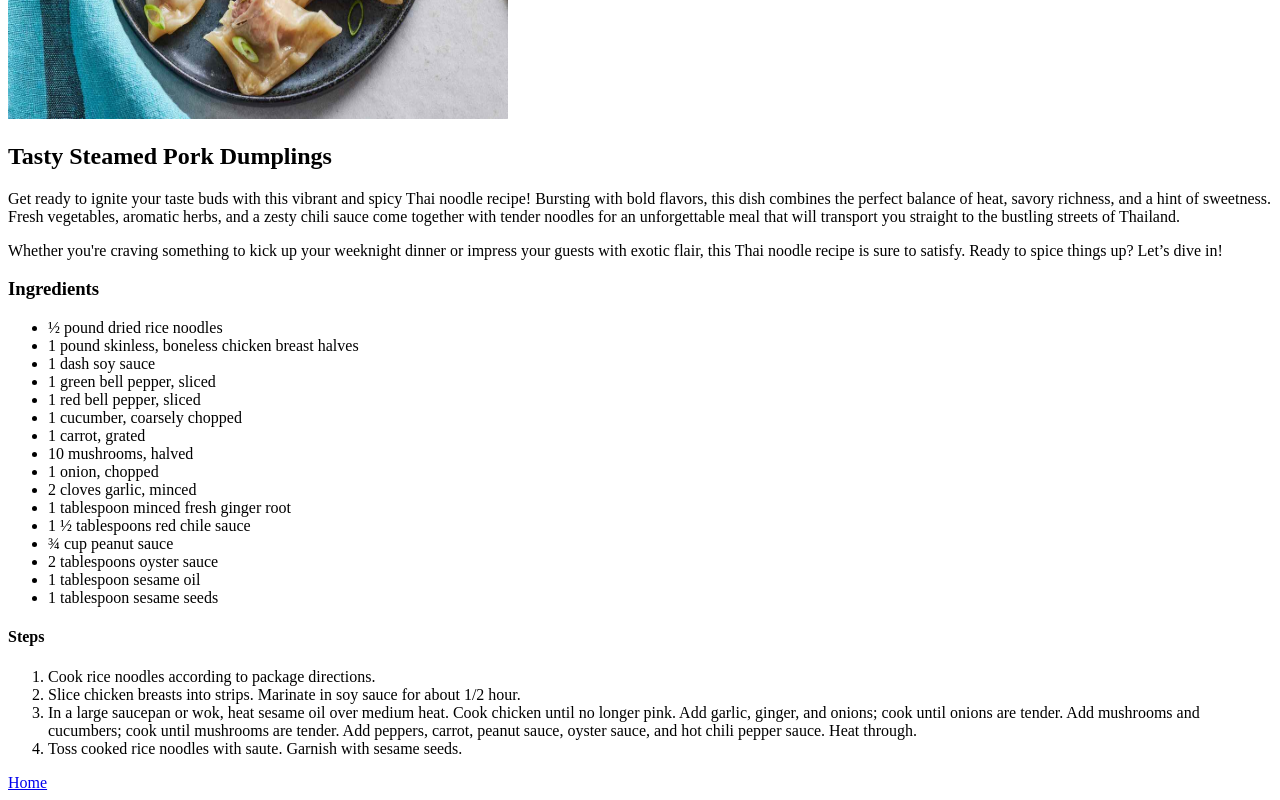
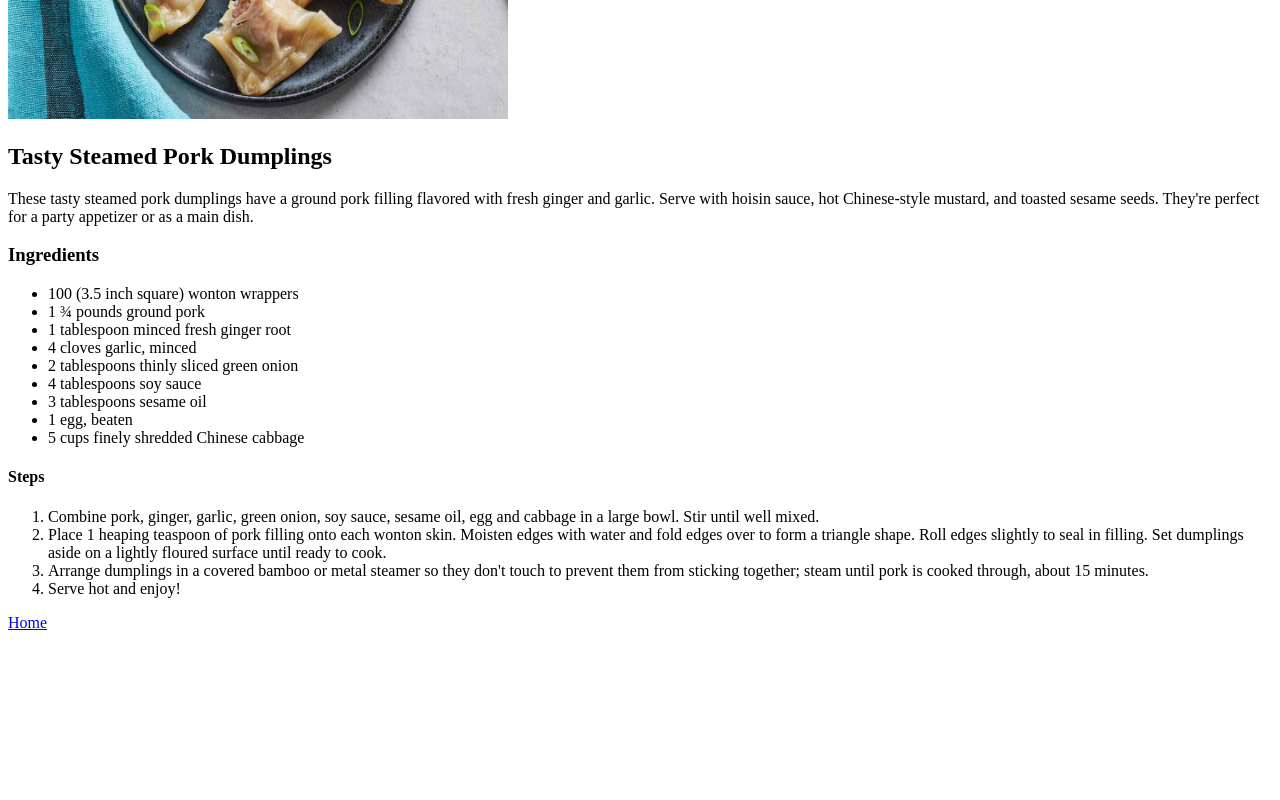
Before and after one commit to jaypetlele/odin-recipes, a plain HTML site: page recipes/pork-dumplings.html in a window 1280 px wide. Shown: the part 461-1261 px from the top of the page. After the commit the page ends 1101 px from the top, so only its background shows below. Drawn offline with Linux system fonts and the light colour scheme.

Commit message:
add pork-dumplings.html h2,h3 and <p>
replace h2 content to relevant with current html
replace h2 sibling <p> to relevant with current html
replace h3 sibling <p> tag to relevant with current html file
replace h4 sibling <p> tag to relevant with current html file

```diff
--- a/recipes/pork-dumplings.html
+++ b/recipes/pork-dumplings.html
@@ -10,34 +10,27 @@
 
         <img src="../images/pork-dumplings.jpg" height="500" width="500" alt=""Image of Pork Dumplings>
         <h2>Tasty Steamed Pork Dumplings</h2>
-        <p>Get ready to ignite your taste buds with this vibrant and spicy Thai noodle recipe! Bursting with bold flavors, this dish combines the perfect balance of heat, savory richness, and a hint of sweetness. Fresh vegetables, aromatic herbs, and a zesty chili sauce come together with tender noodles for an unforgettable meal that will transport you straight to the bustling streets of Thailand. </p><p>Whether you're craving something to kick up your weeknight dinner or impress your guests with exotic flair, this Thai noodle recipe is sure to satisfy. Ready to spice things up? Let’s dive in!</p>
+        <p>These tasty steamed pork dumplings have a ground pork filling flavored with fresh ginger and garlic. Serve with hoisin sauce, hot Chinese-style mustard, and toasted sesame seeds. They're perfect for a party appetizer or as a main dish. </p>
 
         <h3>Ingredients</h3>
         <ul>
-            <li>½ pound dried rice noodles</li>
-            <li>1 pound skinless, boneless chicken breast halves</li>
-            <li>1 dash soy sauce</li>
-            <li>1 green bell pepper, sliced</li>
-            <li>1 red bell pepper, sliced</li>
-            <li>1 cucumber, coarsely chopped</li>
-            <li>1 carrot, grated</li>
-            <li>10 mushrooms, halved</li>
-            <li>1 onion, chopped</li>
-            <li>2 cloves garlic, minced</li>
+            <li>100 (3.5 inch square) wonton wrappers</li>
+            <li>1 ¾ pounds ground pork</li>
             <li>1 tablespoon minced fresh ginger root</li>
-            <li>1 ½ tablespoons red chile sauce</li>
-            <li>¾ cup peanut sauce</li>
-            <li>2 tablespoons oyster sauce</li>
-            <li>1 tablespoon sesame oil</li>
-            <li>1 tablespoon sesame seeds</li>
+            <li>4 cloves garlic, minced</li>
+            <li>2 tablespoons thinly sliced green onion</li>
+            <li>4 tablespoons soy sauce</li>
+            <li>3 tablespoons sesame oil</li>
+            <li>1 egg, beaten</li>
+            <li>5 cups finely shredded Chinese cabbage</li>
         </ul>
 
         <h4>Steps</h4>
         <ol>
-            <li>Cook rice noodles according to package directions.</li>
-            <li>Slice chicken breasts into strips. Marinate in soy sauce for about 1/2 hour.</li>
-            <li>In a large saucepan or wok, heat sesame oil over medium heat. Cook chicken until no longer pink. Add garlic, ginger, and onions; cook until onions are tender. Add mushrooms and cucumbers; cook until mushrooms are tender. Add peppers, carrot, peanut sauce, oyster sauce, and hot chili pepper sauce. Heat through.</li>
-            <li>Toss cooked rice noodles with saute. Garnish with sesame seeds.</li>
+            <li>Combine pork, ginger, garlic, green onion, soy sauce, sesame oil, egg and cabbage in a large bowl. Stir until well mixed.</li>
+            <li>Place 1 heaping teaspoon of pork filling onto each wonton skin. Moisten edges with water and fold edges over to form a triangle shape. Roll edges slightly to seal in filling. Set dumplings aside on a lightly floured surface until ready to cook.</li>
+            <li>Arrange dumplings in a covered bamboo or metal steamer so they don't touch to prevent them from sticking together; steam until pork is cooked through, about 15 minutes.</li>
+            <li>Serve hot and enjoy!</li>
         </ol>
 
 
```
